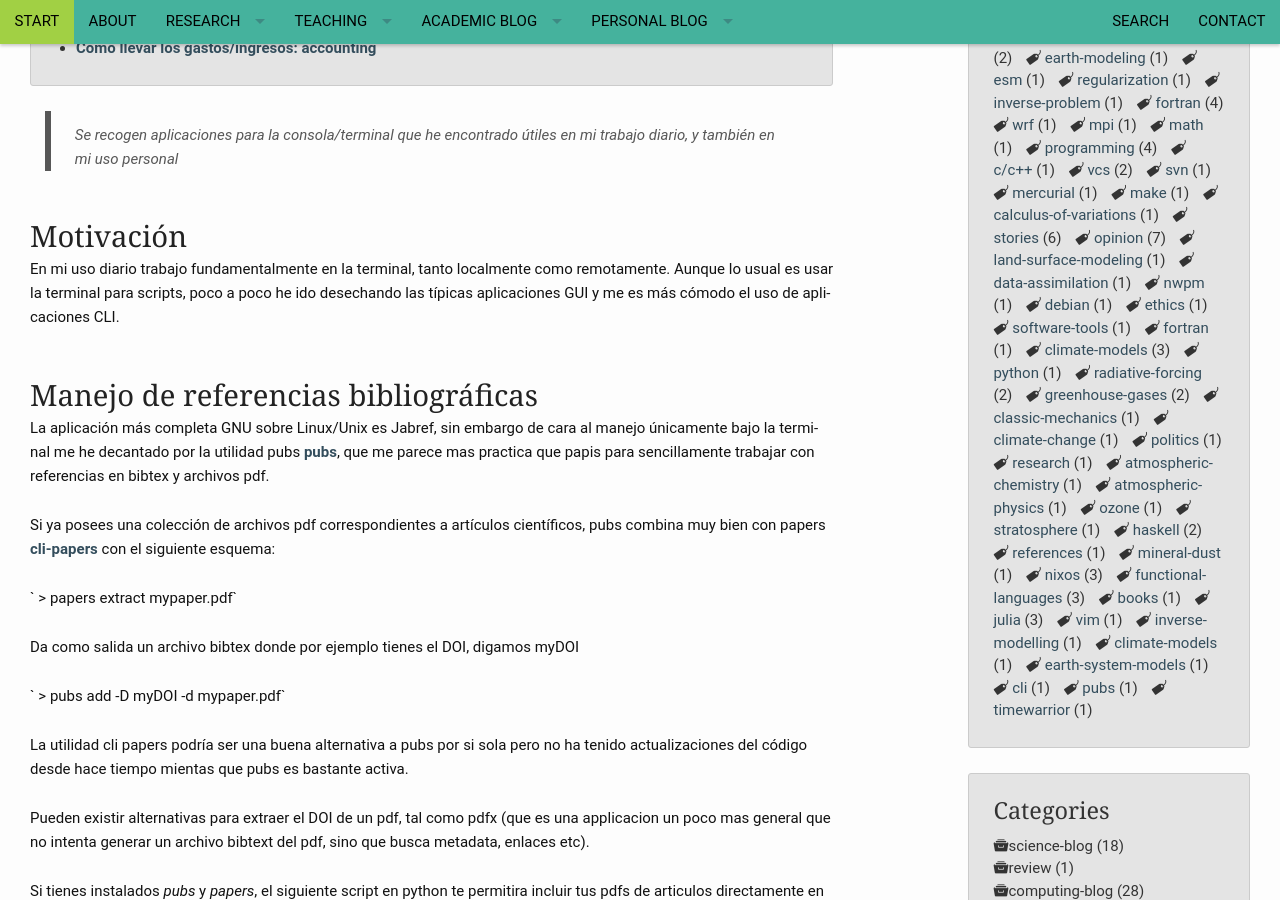
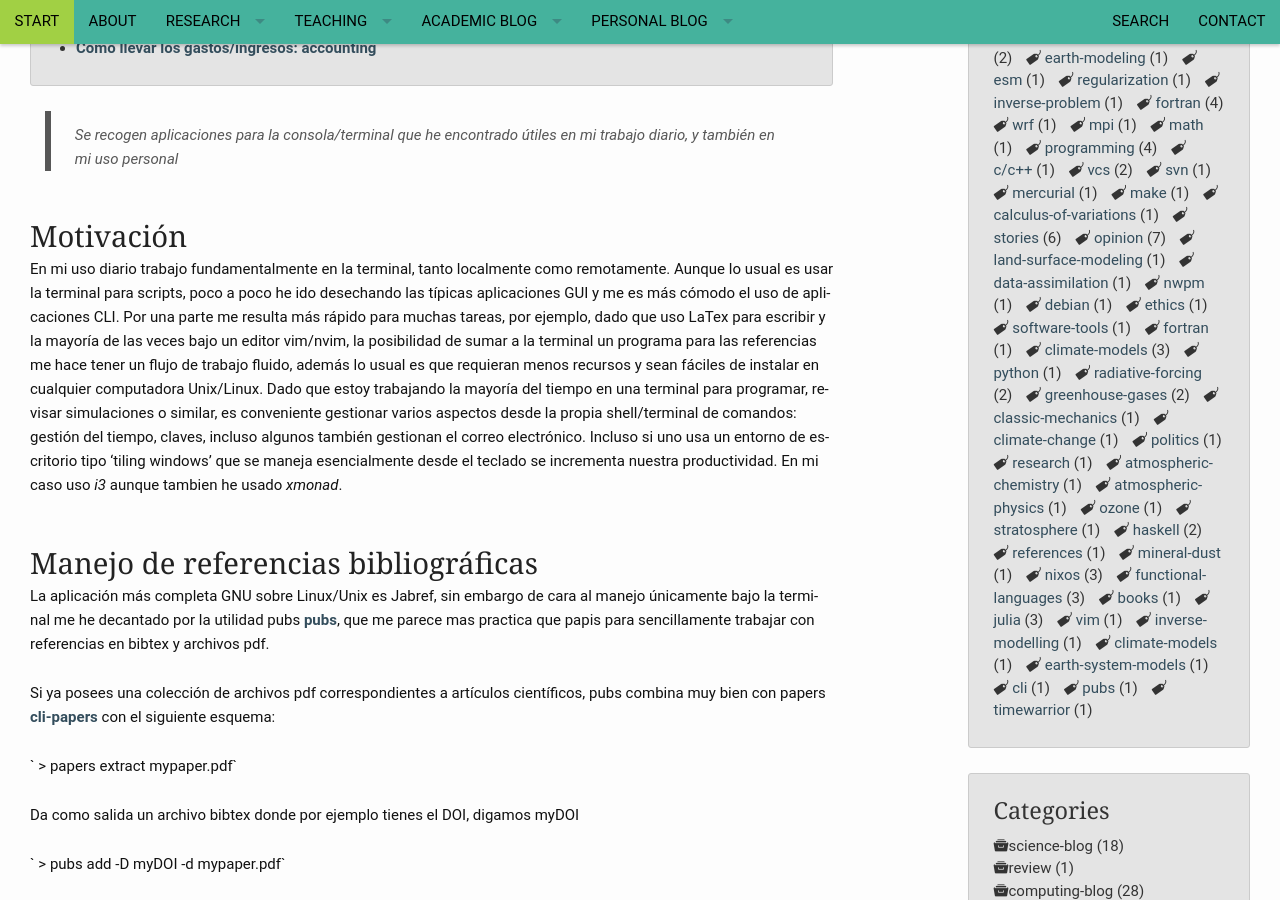
Before and after one commit to RCHG/rchg.github.io, a Jekyll site: the page built from _posts/2019-12-12-CLI-apps-es.md, in a window 1280 px wide and 900 px high, scrolled down 689 px. Built offline with Jekyll 4.4.1, drawn with Linux system fonts in a browser that asks for light colours; nearby versions of some CDN libraries; comment, search, counter and statistics services are not loaded.

Commit message:
Update 2019-12-12-CLI-apps-es.md

```diff
--- a/_posts/2019-12-12-CLI-apps-es.md
+++ b/_posts/2019-12-12-CLI-apps-es.md
@@ -26,7 +26,8 @@ header:
 
 ## Motivación
 
-En mi uso diario trabajo fundamentalmente en la terminal, tanto localmente como remotamente. Aunque lo usual es usar la terminal para scripts, poco a poco he ido desechando las típicas aplicaciones GUI y me es más cómodo el uso de aplicaciones CLI.
+En mi uso diario trabajo fundamentalmente en la terminal, tanto localmente como remotamente. Aunque lo usual es usar la terminal para scripts, poco a poco he ido desechando las típicas aplicaciones GUI y me es más cómodo el uso de aplicaciones CLI. Por una parte me resulta más rápido para muchas tareas, por ejemplo, dado que uso LaTex para escribir y la mayoría de las veces bajo un editor vim/nvim, la posibilidad de sumar a la terminal un programa para las referencias me hace tener un flujo de trabajo fluido, además lo usual es que requieran menos recursos y sean fáciles de instalar en cualquier computadora Unix/Linux. Dado que estoy trabajando la mayoría del tiempo en una terminal para programar, revisar simulaciones o similar, es conveniente gestionar varios aspectos desde la propia shell/terminal de comandos: gestión del tiempo, claves, incluso algunos también gestionan el correo electrónico. Incluso si uno usa un entorno de escritorio tipo 'tiling windows' que se maneja esencialmente desde el teclado se incrementa nuestra productividad. En mi caso uso *i3* aunque tambien he usado *xmonad*.
+
 
 ## Manejo de referencias bibliográficas
 La aplicación más completa GNU sobre Linux/Unix es Jabref, sin embargo de cara al manejo únicamente bajo la terminal me he decantado por la utilidad pubs [pubs](https://github.com/pubs/pubs), que me parece mas practica que papis para sencillamente trabajar con referencias en bibtex y archivos pdf.
```
